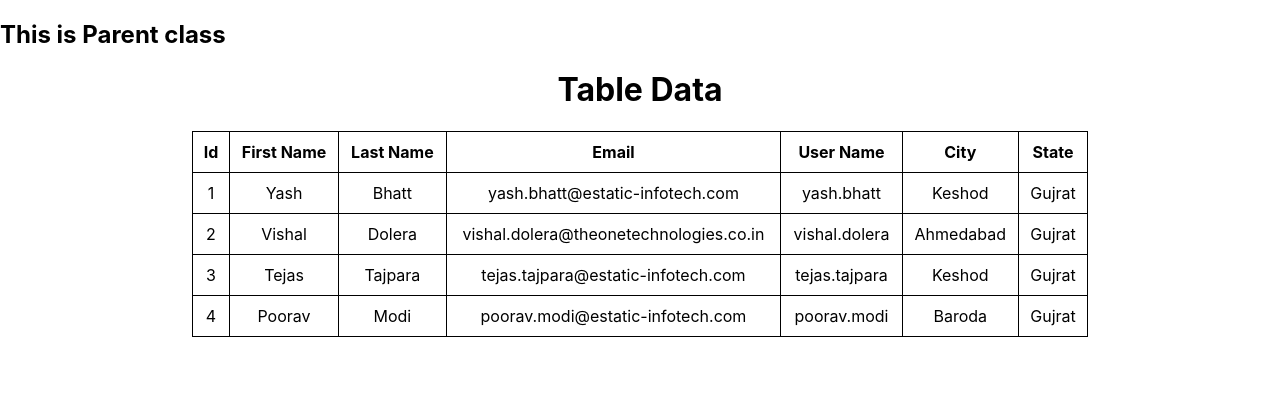
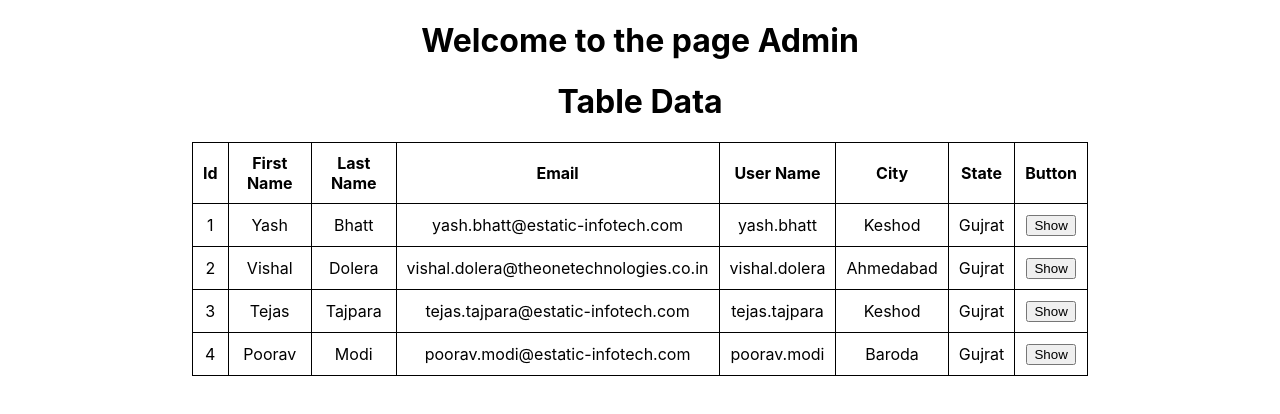
Before and after one commit to yashbhatt-estatic/reactTraining, a React (Create React App) app: page / in a window 1280 px wide. Shown: the top 414 px of the page. Built offline with nearby package versions, Linux system fonts and the light colour scheme.

Commit message:
Revert "Revert "Merge branch 'task/day3' into 'master'""
This reverts commit 93828794e17318f3e7c5d65f46eb7df90b013883.

```diff
--- a/src/components/App/index.jsx
+++ b/src/components/App/index.jsx
@@ -1,14 +1,61 @@
-import React, { Component } from "react";
+import React, { PureComponent } from "react";
 import User from "../User/user";
 import Obj from "../User/assets/userObj";
+class App extends PureComponent {
+  constructor(props) {
+    super(props);
+    this.state = { firstName: "" };
+    this.handler = this.handler.bind(this);
+  }
 
-class App extends Component {
+  componentDidMount() {
+    this.setState({ firstName: "Admin" });
+  }
+
+  getSnapshotBeforeUpdate(prevState) {
+    return prevState;
+  }
+
+  componentDidUpdate(prevState, snapshot) {
+    if (snapshot !== null && this.state.firstName !== "Admin") {
+      alert(
+        " User Changed \n previous user : " +
+          snapshot.firstName +
+          "\n Changed to : " +
+          this.state.firstName
+      );
+    }
+  }
+
+  componentWillUnmount() {
+    this.setState({ firstName: "" });
+  }
+
+  handler(id) {
+
+    const elements = document.getElementsByClassName("activeClass");
+    for (var i = 0; i < elements.length; i++) {
+      elements[i].classList.remove('activeClass')
+    }
+
+    const element = document.getElementById(id);
+    element.className = "activeClass";
+
+    var data = Obj.filter(function (item) {
+      return item.id === id;
+    }).map(function ({ firstName }) {
+      return firstName;
+    });
+
+    this.setState({ firstName: data[0] });
+  }
+
   render() {
     return (
       <>
-        <h2>This is Parent class</h2>
+        <h1>Welcome to the page {this.state.firstName}</h1>
         <h1>Table Data</h1>
-        <table className="Table">
+        <table>
           <thead>
             <tr>
               <th>Id</th>
@@ -18,10 +65,11 @@ class App extends Component {
               <th>User Name</th>
               <th>City</th>
               <th>State</th>
+              <th>Button</th>
             </tr>
           </thead>
           <tbody>
-            <User userObj={Obj}/>
+            <User userObj={Obj} handler={this.handler}/>
           </tbody>
         </table>
       </>
--- a/src/components/User/user.jsx
+++ b/src/components/User/user.jsx
@@ -1,13 +1,14 @@
-import React, { Component } from 'react'
-import './assets/user.css'
+import React, { Component } from "react";
+import "./assets/user.css";
 
 class User extends Component {
+
   render() {
     return (
       <>
-        {this.props.userObj.map(Obj => {
+        {this.props.userObj.map((Obj) => {
           return (
-            <tr>
+            <tr key={Obj.id} id={Obj.id}>
               <td>{Obj.id}</td>
               <td>{Obj.firstName}</td>
               <td>{Obj.lastName}</td>
@@ -15,14 +16,15 @@ class User extends Component {
               <td>{Obj.userName}</td>
               <td>{Obj.city}</td>
               <td>{Obj.state}</td>
+              <td>
+                  <button onClick={() => this.props.handler(Obj.id)}>Show</button>
+              </td>
             </tr>
-          )
-        }
-        )
-        }
+          );
+        })}
       </>
-    )
+    );
   }
 }
 
-export default User
+export default User;
```
